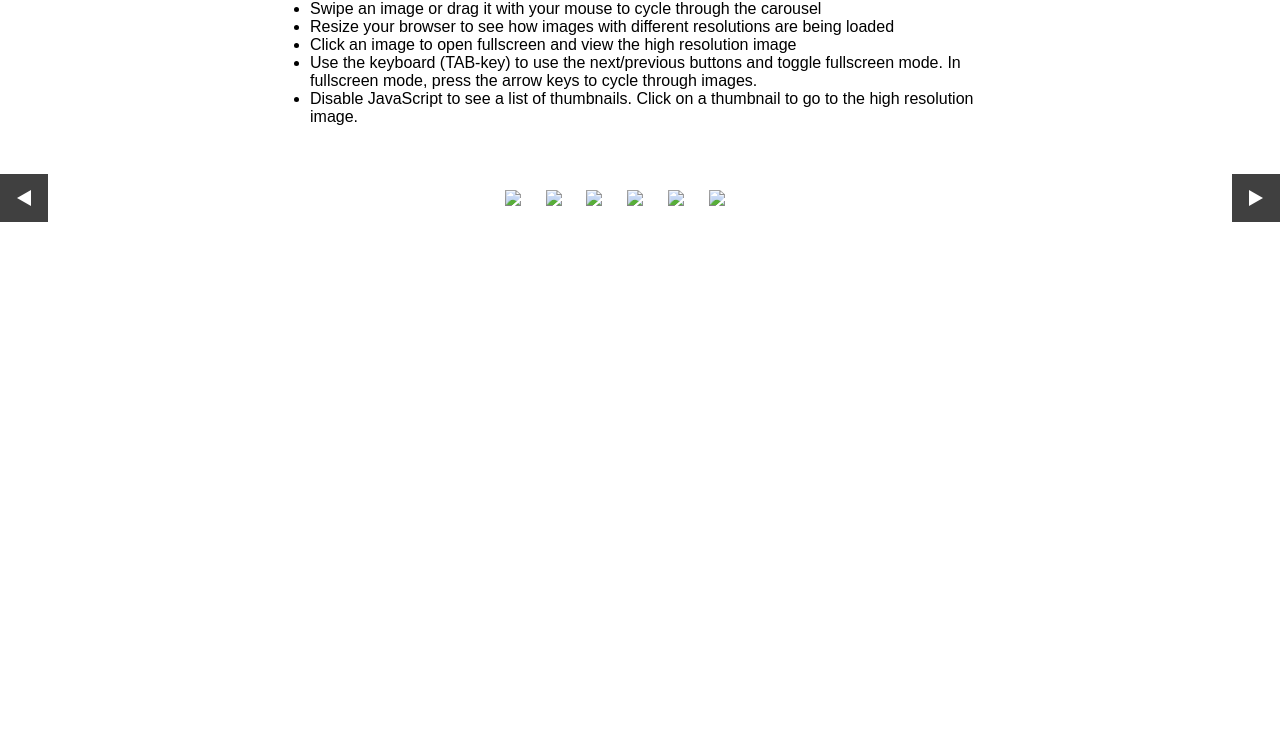
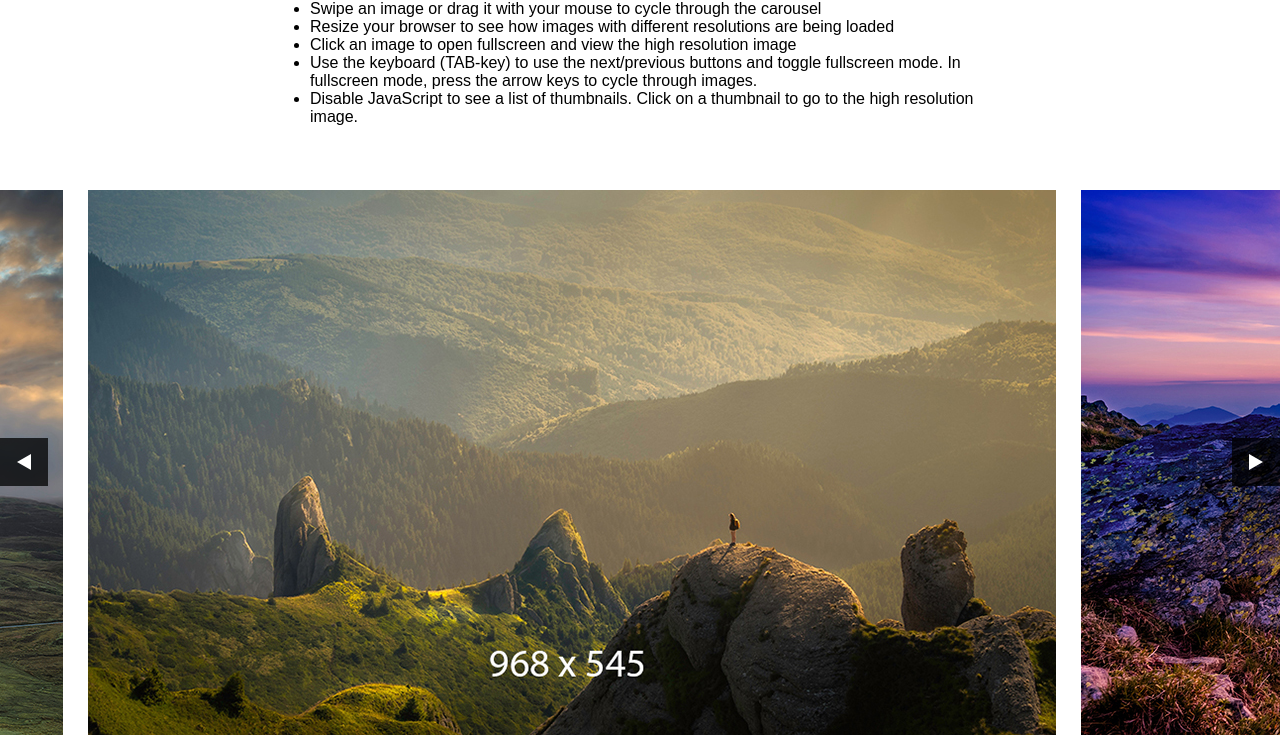
Before and after one commit to reinoute/progressive-carousel, a website: page index.html in a window 1280 px wide. Shown: the part 116-851 px from the top of the page. Before the commit the page ends 800 px from the top, so only its background shows below. Drawn offline with Linux system fonts and the light colour scheme; the site is published under a folder, as on GitHub Pages, so addresses that start at the root find nothing.

Commit message:
fix image path

```diff
--- a/index.html
+++ b/index.html
@@ -38,78 +38,78 @@
     <button class="carousel-previous" aria-label="Previous" data-carousel-previous></button>
     <ul class="carousel-list" data-carousel-list>
         <li class="carousel-item" data-carousel-item>
-            <a class="carousel-anchor" href="/images/1-xl.jpg" data-carousel-anchor>
+            <a class="carousel-anchor" href="images/1-xl.jpg" data-carousel-anchor>
                 <img class="carousel-img"
-                     src="/images/1-m.jpg"
-                     srcset="/images/1-s.jpg 300w,
-                             /images/1-m.jpg 600w,
-                             /images/1-l.jpg 968w,
-                             /images/1-xl.jpg 2560w"
+                     src="images/1-m.jpg"
+                     srcset="images/1-s.jpg 300w,
+                             images/1-m.jpg 600w,
+                             images/1-l.jpg 968w,
+                             images/1-xl.jpg 2560w"
                      sizes="(min-width: 1170px) 968px, 85vw"
                      alt="Example image 1"
                      data-carousel-img>
             </a>
         </li>
         <li class="carousel-item" data-carousel-item>
-            <a class="carousel-anchor" href="/images/2-xl.jpg" data-carousel-anchor>
+            <a class="carousel-anchor" href="images/2-xl.jpg" data-carousel-anchor>
                 <img class="carousel-img"
-                     src="/images/2-m.jpg"
-                     srcset="/images/2-s.jpg 300w,
-                             /images/2-m.jpg 600w,
-                             /images/2-l.jpg 968w,
-                             /images/2-xl.jpg 2560w"
+                     src="images/2-m.jpg"
+                     srcset="images/2-s.jpg 300w,
+                             images/2-m.jpg 600w,
+                             images/2-l.jpg 968w,
+                             images/2-xl.jpg 2560w"
                      sizes="(min-width: 1170px) 968px, 85vw"
                      alt="Example image 2"
                      data-carousel-img>
             </a>
         </li>
         <li class="carousel-item" data-carousel-item>
-            <a class="carousel-anchor" href="/images/3-xl.jpg" data-carousel-anchor>
+            <a class="carousel-anchor" href="images/3-xl.jpg" data-carousel-anchor>
                 <img class="carousel-img"
-                     src="/images/3-m.jpg"
-                     srcset="/images/3-s.jpg 300w,
-                             /images/3-m.jpg 600w,
-                             /images/3-l.jpg 968w,
-                             /images/3-xl.jpg 2560w"
+                     src="images/3-m.jpg"
+                     srcset="images/3-s.jpg 300w,
+                             images/3-m.jpg 600w,
+                             images/3-l.jpg 968w,
+                             images/3-xl.jpg 2560w"
                      sizes="(min-width: 1170px) 968px, 85vw"
                      alt="Example image 3"
                      data-carousel-img>
             </a>
         </li>
         <li class="carousel-item" data-carousel-item>
-            <a class="carousel-anchor" href="/images/4-xl.jpg" data-carousel-anchor>
+            <a class="carousel-anchor" href="images/4-xl.jpg" data-carousel-anchor>
                 <img class="carousel-img"
-                     src="/images/4-m.jpg"
-                     srcset="/images/4-s.jpg 300w,
-                             /images/4-m.jpg 600w,
-                             /images/4-l.jpg 968w,
-                             /images/4-xl.jpg 2560w"
+                     src="images/4-m.jpg"
+                     srcset="images/4-s.jpg 300w,
+                             images/4-m.jpg 600w,
+                             images/4-l.jpg 968w,
+                             images/4-xl.jpg 2560w"
                      sizes="(min-width: 1170px) 968px, 85vw"
                      alt="Example image 4"
                      data-carousel-img>
             </a>
         </li>
         <li class="carousel-item" data-carousel-item>
-            <a class="carousel-anchor" href="/images/5-xl.jpg" data-carousel-anchor>
+            <a class="carousel-anchor" href="images/5-xl.jpg" data-carousel-anchor>
                 <img class="carousel-img"
-                     src="/images/5-m.jpg"
-                     srcset="/images/5-s.jpg 300w,
-                             /images/5-m.jpg 600w,
-                             /images/5-l.jpg 968w,
-                             /images/5-xl.jpg 2560w"
+                     src="images/5-m.jpg"
+                     srcset="images/5-s.jpg 300w,
+                             images/5-m.jpg 600w,
+                             images/5-l.jpg 968w,
+                             images/5-xl.jpg 2560w"
                      sizes="(min-width: 1170px) 968px, 85vw"
                      alt="Example image 5"
                      data-carousel-img>
             </a>
         </li>
         <li class="carousel-item" data-carousel-item>
-            <a class="carousel-anchor" href="/images/6-xl.jpg" data-carousel-anchor>
+            <a class="carousel-anchor" href="images/6-xl.jpg" data-carousel-anchor>
                 <img class="carousel-img"
-                     src="/images/6-m.jpg"
-                     srcset="/images/6-s.jpg 300w,
-                             /images/6-m.jpg 600w,
-                             /images/6-l.jpg 968w,
-                             /images/6-xl.jpg 2560w"
+                     src="images/6-m.jpg"
+                     srcset="images/6-s.jpg 300w,
+                             images/6-m.jpg 600w,
+                             images/6-l.jpg 968w,
+                             images/6-xl.jpg 2560w"
                      sizes="(min-width: 1170px) 968px, 85vw"
                      alt="Example image 6"
                      data-carousel-img>
```
